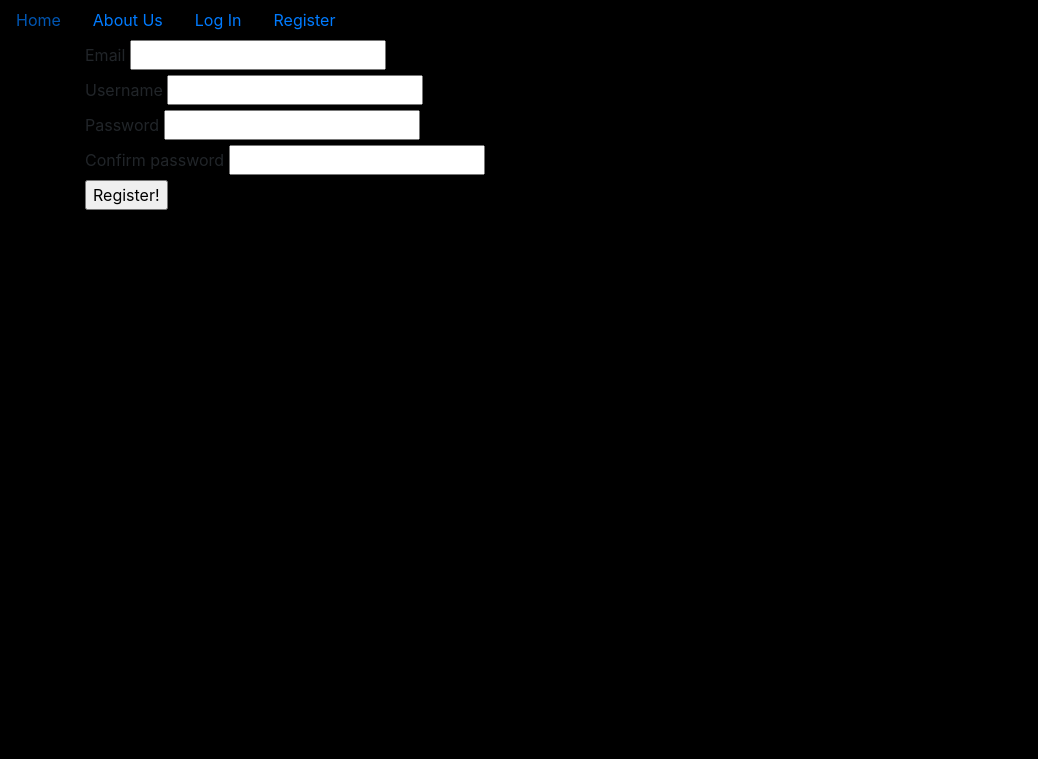
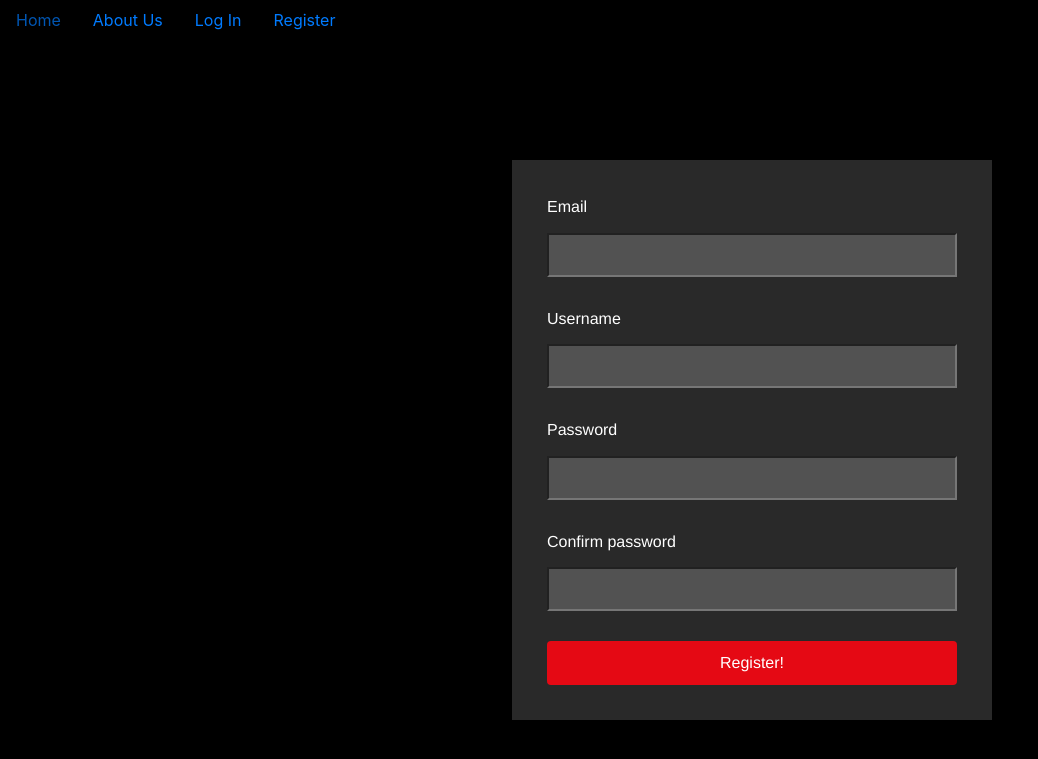
Before and after one commit to TTP-Group1/flask_blog, a Flask app: page /register in a window 1280 px wide. Shown: the top 759 px of the page, without its empty margins (0-1038 px from the left). Run offline with Flask 2, Linux system fonts and the light colour scheme; some libraries are stand-ins or nearby versions.

Commit message:
Added Styling for Register page

```diff
--- /dev/null
+++ b/puppycompanyblog/static/register.css
@@ -0,0 +1,31 @@
+/* Register page CSS done by Anwar Jahid */
+form{
+    font-family: 'Helvetica Neue',Helvetica,Arial,sans-serif;
+    position:absolute;
+    top:20%;
+    left:40%;
+    padding:35px;
+    height:35rem;
+    width:30rem;
+    background:rgba(51, 51, 51, 0.803);
+    color:#fff;
+    display:grid;
+    grid-template-columns: 1fr;
+}
+
+.btn{
+    background:#e50914;
+    color:white;
+}
+.text{
+    background:rgba(87, 87, 87, 0.899);
+    padding:5px;
+    color:white;
+}
+
+@media (max-width:800px){
+    form{
+        left:25%;
+        transition: 1s ease-out;
+    }
+}
--- a/puppycompanyblog/templates/register.html
+++ b/puppycompanyblog/templates/register.html
@@ -1,12 +1,13 @@
 {% extends "base.html" %}
 {% block content %}
-<form method="POST">
+<link type="text/css"  rel="stylesheet" href="{{ url_for('static', filename='/register.css') }}"/>
+<form method="POST" class="form">
     {# This hidden_tag is a CSRF security feature. #}
     {{ form.hidden_tag() }}
-    {{ form.email.label }} {{ form.email() }}<br>
-    {{ form.username.label }} {{ form.username() }}<br>
-    {{ form.password.label }} {{ form.password() }}<br>
-    {{ form.pass_confirm.label }} {{ form.pass_confirm() }}<br>
-    {{ form.submit() }}
+    {{ form.email.label }} {{ form.email(class="text") }}<br>
+    {{ form.username.label }} {{ form.username(class="text") }}<br>
+    {{ form.password.label }} {{ form.password(class="text") }}<br>
+    {{ form.pass_confirm.label }} {{ form.pass_confirm(class="text") }}<br>
+    {{ form.submit(class="btn") }}
 </form>
 {% endblock %}
```
